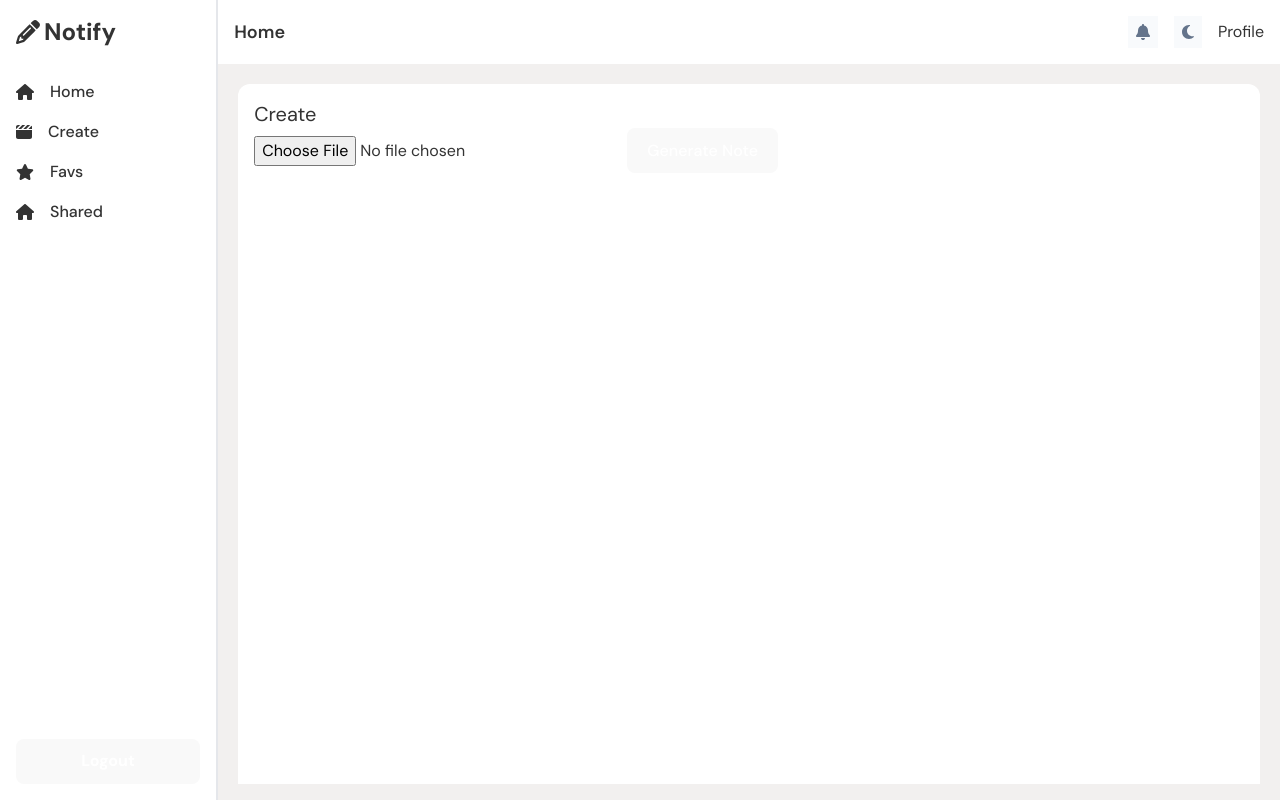
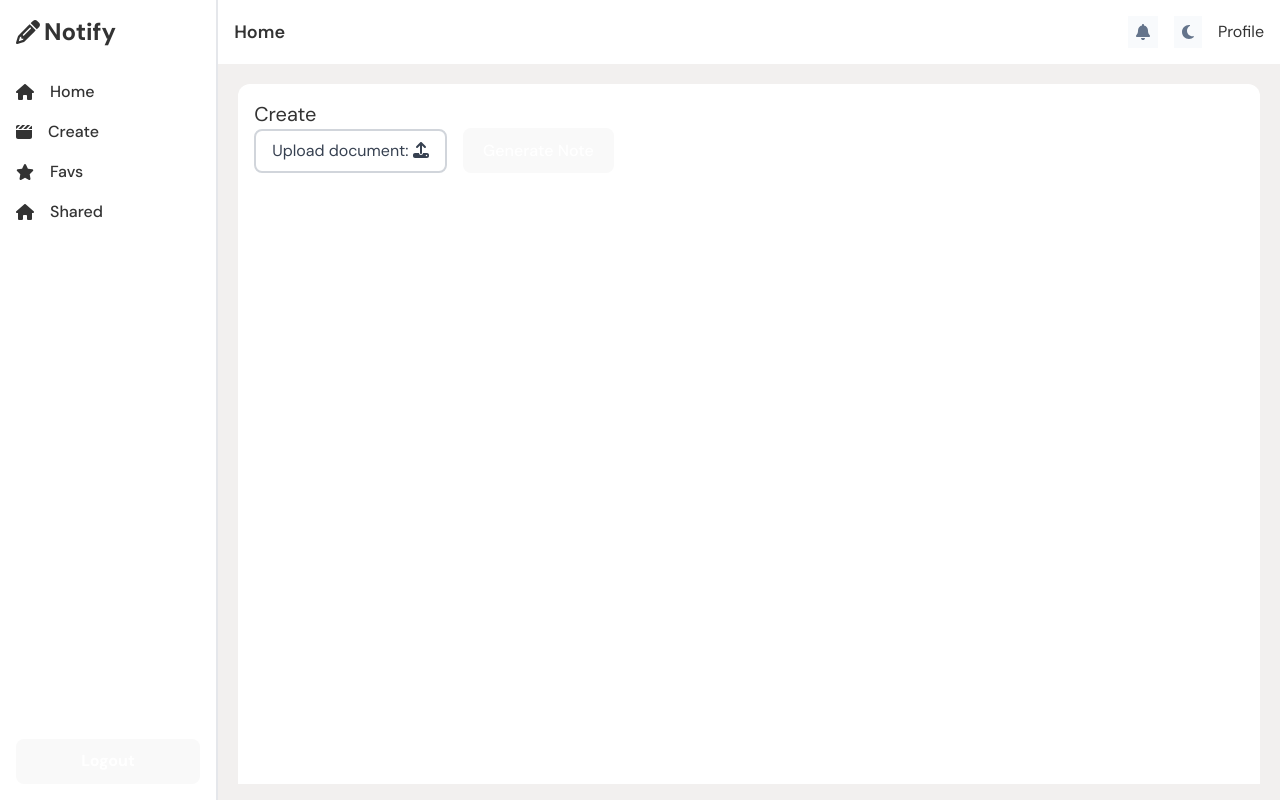
Before and after one commit to lennythecreator/Notify.ai, a React (Vite) app in the folder notify-client/: page /create in a window 1280 px wide. Built offline with nearby package versions, Linux system fonts and the light colour scheme.

Commit message:
Updated Create.tsx

```diff
--- a/notify-client/package.json
+++ b/notify-client/package.json
@@ -20,8 +20,11 @@
     "clsx": "^2.1.1",
     "framer-motion": "^11.2.12",
     "lucide-react": "^0.399.0",
+    "mammoth": "^1.8.0",
     "react": "^18.3.1",
+    "react-doc-viewer": "^0.1.13",
     "react-dom": "^18.3.1",
+    "react-pdf": "^9.1.0",
     "react-router-dom": "^6.25.1",
     "tailwind-merge": "^2.3.0",
     "tailwindcss-animate": "^1.0.7"
--- a/notify-client/src/layouts/create.tsx
+++ b/notify-client/src/layouts/create.tsx
@@ -1,13 +1,34 @@
 import React from 'react'
 import { Widget } from '../components/ui/widget'
+import { FontAwesomeIcon } from '@fortawesome/react-fontawesome'
+import { faUpload } from '@fortawesome/free-solid-svg-icons'
+import { useState } from 'react'
+export const Create = () => {
+  const [file, setFile] = useState(null)
+  const [fileName, setFileName] = useState("")
+  const [uploadedFile, setUploadedFile] = useState({})
 
-export const Create = () => {
+  const handleFileChange = (event) => {
+    const file = event.target.files[0];
+    if (file) {
+      setFileName(file.name);
+    } else {
+      setFileName('Upload document');
+    }
+  }
+
   return (
     <Widget>
         <h1 className="text-left text-xl">Create</h1>
-       <div className='flex items-center'>
+       <div className='flex items-center gap-4'>
 
-        <input type="file" name="" id="" placeholder='upload document' />
+       <div className="flex items-center gap-4">
+          <label htmlFor="file-upload" className="border-2 border-gray-300 rounded-[8px] h-11 px-4 flex items-center cursor-pointer hover:bg-gray-100">
+            <span className="text-gray-700">Upload document: {fileName} <FontAwesomeIcon icon={faUpload}/></span>
+          </label>
+          <input id="file-upload" type="file" className="hidden" onChange={handleFileChange}/>
+        </div>
+
         <button className='text-white'>Generate Note</button>
        </div>
     </Widget>
```
Also changed, not shown: 1 other file (tests, documents, lock files or other folders).
